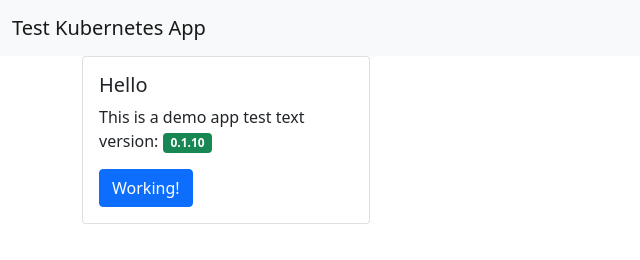
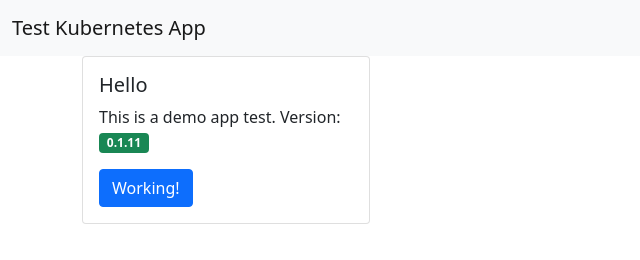
Before and after one commit to Satak/flux-kube, a website: page src/public/index.html in a window 1280 px wide. Shown: the whole page, without its empty margins (0-640 px from the left). Drawn offline with nearby package versions, Linux system fonts and the light colour scheme.

Commit message:
Make 0.1.11 release

```diff
--- a/src/public/index.html
+++ b/src/public/index.html
@@ -26,7 +26,7 @@
       <div class="card" style="width: 18rem;">
         <div class="card-body">
           <h5 class="card-title">Hello</h5>
-          <p class="card-text">This is a demo app test text version: <span class="badge bg-success">0.1.10</span>
+          <p class="card-text">This is a demo app test. Version: <span class="badge bg-success">0.1.11</span>
           </p>
           <a href="#" class="btn btn-primary">Working!</a>
         </div>
```
